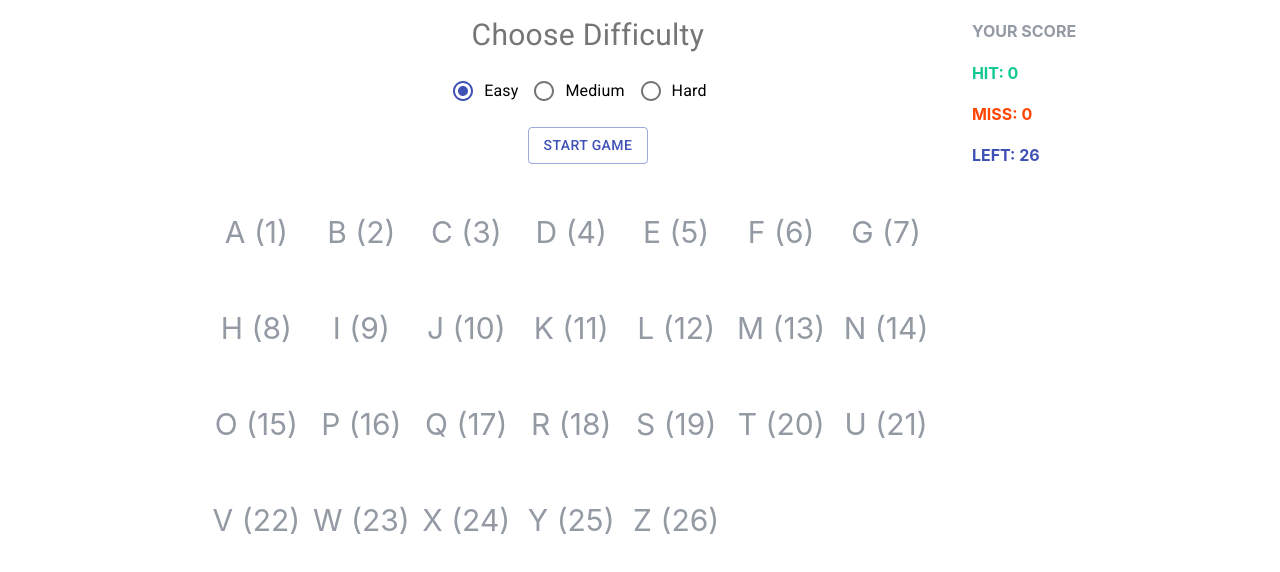
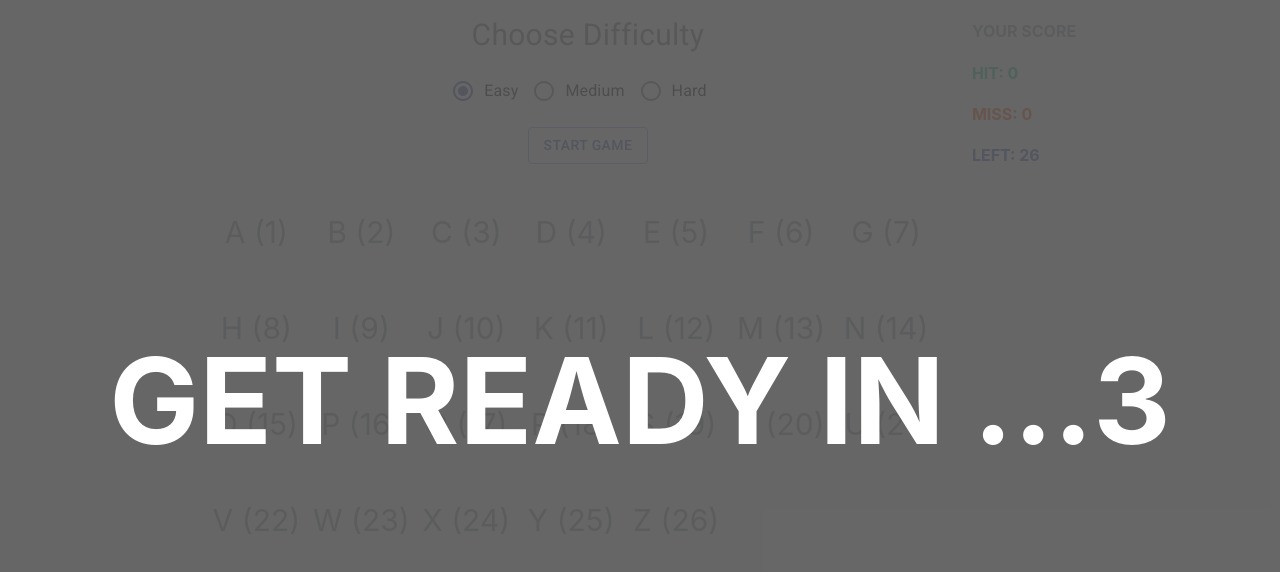
Before and after one commit to squaloIT/eyesee-test, a React (Create React App) app in the folder app/: page / in a window 1280 px wide. Both pictures are taken after a click on the button "START GAME". Shown: the top 572 px of the page. Built offline with nearby package versions, Linux system fonts and the light colour scheme.

Commit message:
DIsplaying countdown when the game starts; Displaying h1 with number if game starts;

```diff
--- a/app/src/App.css
+++ b/app/src/App.css
@@ -34,7 +34,7 @@
 .block__game__random-number--display-true {
   display: block;
 }
-.block__game__random-number--display-true {
+.block__game__random-number--display-false {
   display: none;
 }
 
@@ -92,7 +92,6 @@
 }
 .block__countdown h1 {
   font-size:120px;
-  text-align:center;
   color:#fff;
 }
 /**************** COUNTDOWN TILL START ****************/
--- a/app/src/App.js
+++ b/app/src/App.js
@@ -1,4 +1,4 @@
-import React from 'react';
+import React, { useState } from 'react';
 
 // DIFFICULTY
 import Radio from '@material-ui/core/Radio';
@@ -25,12 +25,34 @@ import './App.css';
 const radioButton = <Radio color="primary" />;
 
 function App() {
+  const [isCountdownVisible, setCountdownVisibility] = useState(false);
+  const [isInGame, setIsInGame] = useState(false);
+  const [counter, setCounter] = useState(5);
+
+  const handleStartGame = () => {
+    setCountdownVisibility(true);
+    const interval = setInterval(() => {
+      setCounter((prevState) => {
+        if (prevState == 0) {
+          clearInterval(interval);
+          setCountdownVisibility(false)
+          setIsInGame(true)
+        }
+
+        return prevState - 1;
+      });
+    }, 1000);
+  };
+
   return (
     <div className="App">
       <div className="block">
         <div className="block__difficulty">
           <FormControl component="fieldset">
-            <FormLabel component="legend" className="block__difficulty__label--big-font-label">Choose Difficulty</FormLabel>
+            <FormLabel component="legend" className="block__difficulty__label--big-font-label">
+              Choose Difficulty
+            </FormLabel>
+
             <RadioGroup row aria-label="position" name="difficulty" defaultValue="easy">
               <FormControlLabel
                 value="easy"
@@ -51,10 +73,13 @@ function App() {
           </FormControl>
         </div>
 
-        <Button variant="outlined" color="primary">Start game</Button>
+        <Button variant="outlined" color="primary" onClick={() => handleStartGame()}>Start game</Button>
 
         <div className='block__game'>
-          <div className='block__game__random-number block__game__random-number--display-true'>
+          <div className={
+            `block__game__random-number
+            ${isInGame ? 'block__game__random-number--display-true' : 'block__game__random-number--display-false'}`
+          }>
             <h2>17</h2>
           </div>
 
@@ -68,19 +93,22 @@ function App() {
             </Grid>
           </div>
         </div>
-
-
       </div>
 
-      <div className="block__countdown block__countdown--display-false block__countdown--background-black">
-        <h1>5</h1>
+      <div className={`block__countdown block__countdown--background-black
+        ${isCountdownVisible ? "block__countdown--display-true" : "block__countdown--display-false"}`
+      }
+
+      >
+        <h1>GET READY IN ...</h1>
+        <h1>{counter} {counter ? '' : '!'}</h1>
       </div>
 
       <div className='block__score'>
         <h4 className="paper--color-gray">YOUR SCORE</h4>
         <h4 className="paper--color-green">HIT: 0</h4>
         <h4 className="paper--color-red">MISS: 0</h4>
-        <h4 className="paper--color-purple">LEFT: 26</h4>
+        <h4 className="paper--color-purple">LEFT: {ALFABET_KEY_VALUE_PAIRS.length}</h4>
       </div>
     </div>
   );
```
